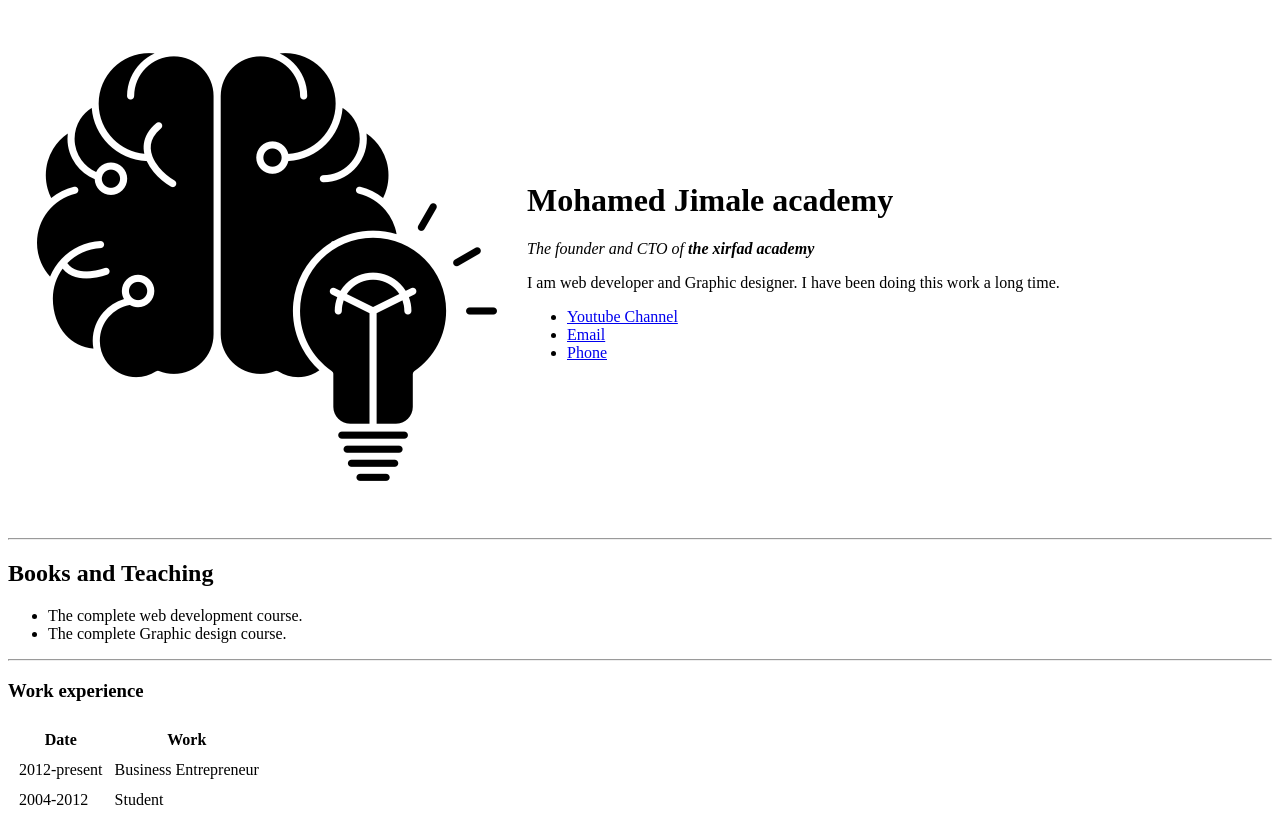
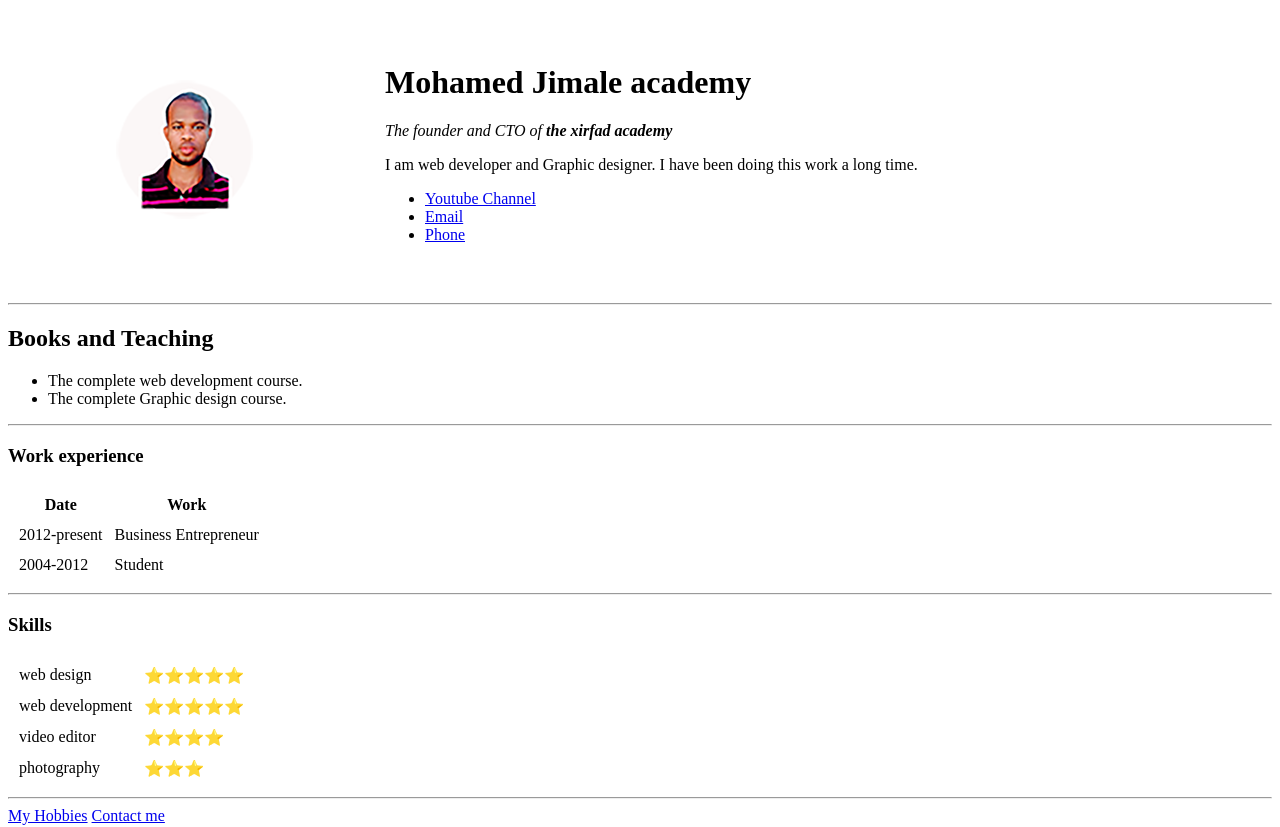
Before and after one commit to jimcaaleyare/cv, a plain HTML site: page index.html in a window 1280 px wide. Shown: the top 827 px of the page. Drawn offline with Linux system fonts and the light colour scheme.

Commit message:
Update index.html

```diff
--- a/index.html
+++ b/index.html
@@ -7,7 +7,7 @@
   <body>
     <table>
       <tr>
-        <td><img src="brain.png"alt="Mohamed"></td>
+        <td><img src="mjm.png"alt="Mohamed"></td>
         <td><h1>Mohamed Jimale academy</h1>
         <p><em>The founder and CTO of<strong> the xirfad academy</strong></em></p>
         <p>I am web developer and Graphic designer. I have been doing this work a long time.</p>
```
